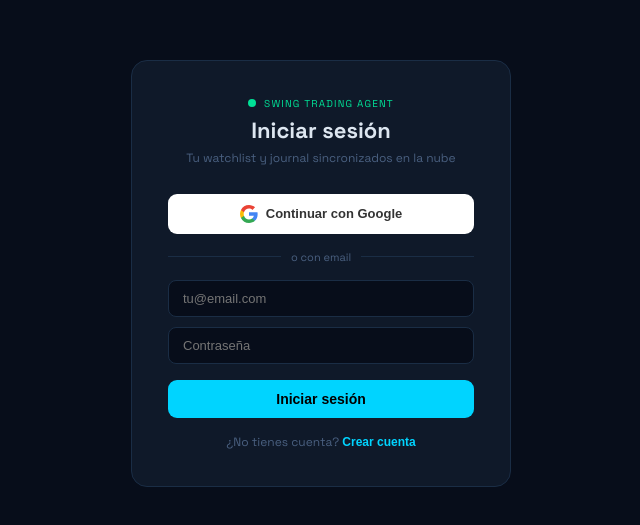
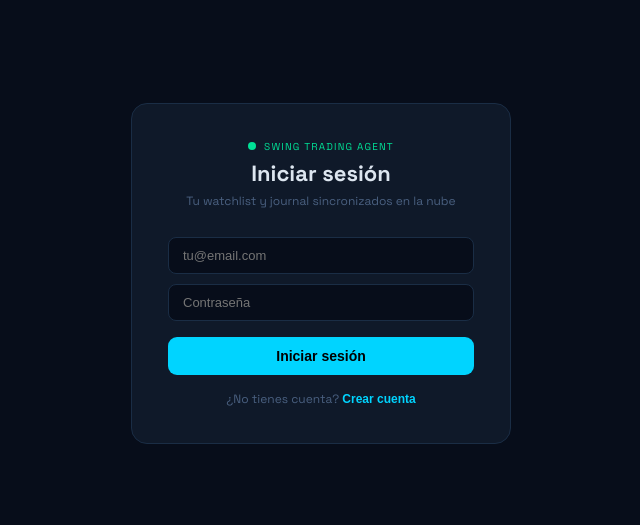
Before and after one commit to orlaknns/swing-agent, a React (Vite) app in the folder frontend/: page / in a window 1280 px wide. Shown: the part 127-652 px from the top of the page, without its empty margins (319-959 px from the left). Built offline with nearby package versions, Linux system fonts and the light colour scheme.

Commit message:
fix: eliminar botón Google OAuth de pantalla login

```diff
--- a/frontend/src/Auth.jsx
+++ b/frontend/src/Auth.jsx
@@ -32,11 +32,6 @@ export default function Auth() {
     setLoading(false)
   }
 
-  const handleGoogle = async () => {
-    await supabase.auth.signInWithOAuth({ provider: 'google',
-      options: { redirectTo: window.location.origin } })
-  }
-
   return (
     <div style={{ minHeight:'100vh', background:C.bg, display:'flex', alignItems:'center', justifyContent:'center', padding:20 }}>
       <div style={{ background:C.card, border:`1px solid ${C.border}`, borderRadius:16, padding:36, width:'100%', maxWidth:380 }}>
@@ -55,19 +50,7 @@ export default function Auth() {
           </p>
         </div>
 
-        {/* Google */}
-        <button onClick={handleGoogle}
-          style={{ width:'100%', background:'#ffffff', border:'none', borderRadius:9, padding:'11px', cursor:'pointer',
-            fontSize:13, fontWeight:600, color:'#333', display:'flex', alignItems:'center', justifyContent:'center', gap:8, marginBottom:16 }}>
-          <svg width="18" height="18" viewBox="0 0 18 18"><path fill="#4285F4" d="M17.64 9.2c0-.637-.057-1.251-.164-1.84H9v3.481h4.844c-.209 1.125-.843 2.078-1.796 2.717v2.258h2.908c1.702-1.567 2.684-3.874 2.684-6.615z"/><path fill="#34A853" d="M9 18c2.43 0 4.467-.806 5.956-2.18l-2.908-2.259c-.806.54-1.837.86-3.048.86-2.344 0-4.328-1.584-5.036-3.711H.957v2.332A8.997 8.997 0 0 0 9 18z"/><path fill="#FBBC05" d="M3.964 10.71A5.41 5.41 0 0 1 3.682 9c0-.593.102-1.17.282-1.71V4.958H.957A8.996 8.996 0 0 0 0 9c0 1.452.348 2.827.957 4.042l3.007-2.332z"/><path fill="#EA4335" d="M9 3.58c1.321 0 2.508.454 3.44 1.345l2.582-2.58C13.463.891 11.426 0 9 0A8.997 8.997 0 0 0 .957 4.958L3.964 7.29C4.672 5.163 6.656 3.58 9 3.58z"/></svg>
-          Continuar con Google
-        </button>
 
-        <div style={{ display:'flex', alignItems:'center', gap:10, marginBottom:16 }}>
-          <div style={{ flex:1, height:1, background:C.border }}/>
-          <span style={{ fontSize:11, color:C.muted }}>o con email</span>
-          <div style={{ flex:1, height:1, background:C.border }}/>
-        </div>
 
         {/* Email / Password */}
         <div style={{ display:'flex', flexDirection:'column', gap:10, marginBottom:16 }}>
```
